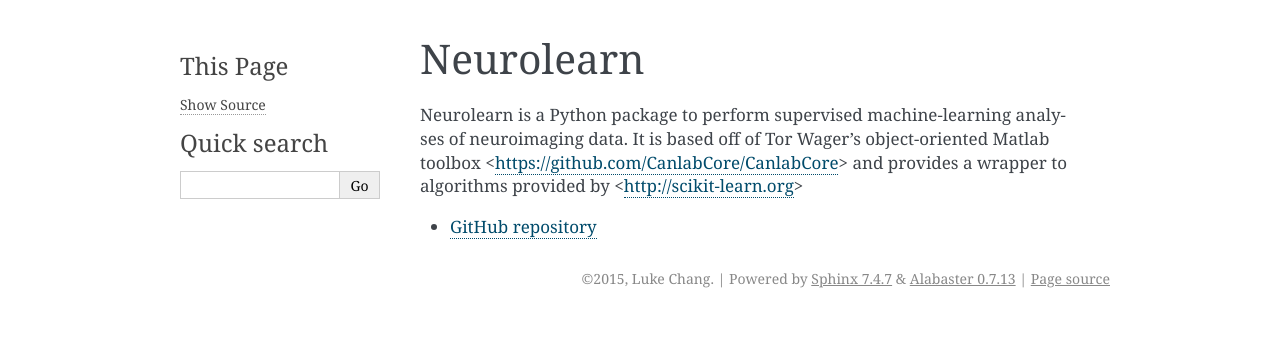
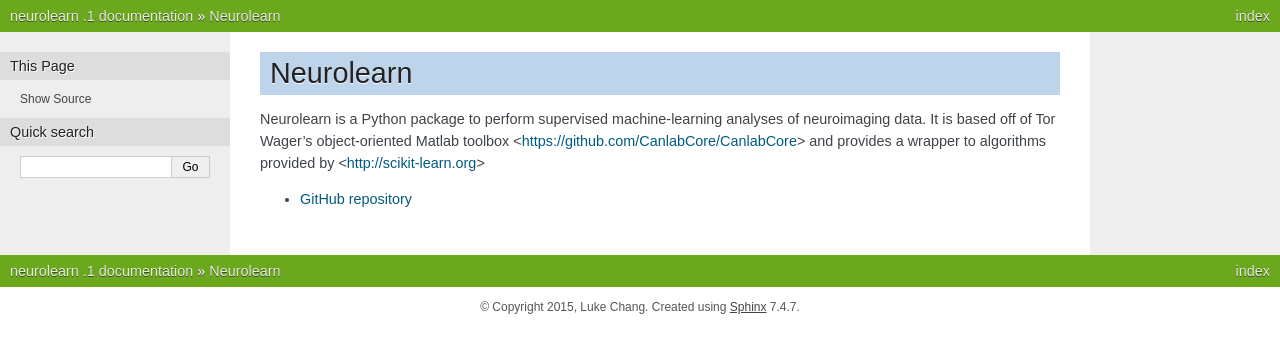
Before and after one commit to cosanlab/nltools, a Sphinx documentation site: the page built from docs/index.rst, in a window 1280 px wide. Shown: the top 353 px of the page. Built offline with Sphinx 7.4.7, drawn with Linux system fonts in a browser that asks for light colours; pages that are not in the unit, such as notebooks, are missing from menus.

Commit message:
update docs

```diff
--- a/docs/conf.py
+++ b/docs/conf.py
@@ -110,7 +110,11 @@
 
 # The theme to use for HTML and HTML Help pages.  See the documentation for
 # a list of builtin themes.
-html_theme = 'alabaster'
+# on_rtd is whether we are on readthedocs.org
+on_rtd = os.environ.get('READTHEDOCS', None) == 'True'
+
+if not on_rtd:  # only import and set the theme if we're building docs locally
+    html_theme = 'nature'
 
 # Theme options are theme-specific and customize the look and feel of a theme
 # further.  For a list of options available for each theme, see the
```
Also changed, not shown: 9 other files.
